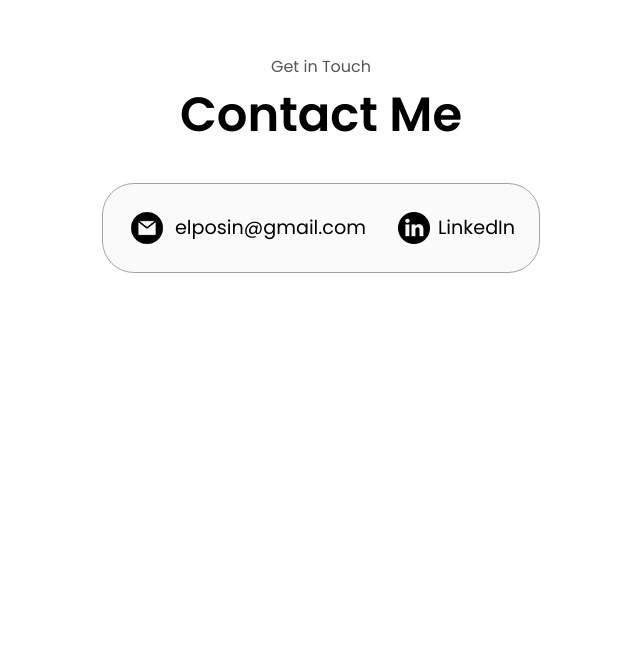
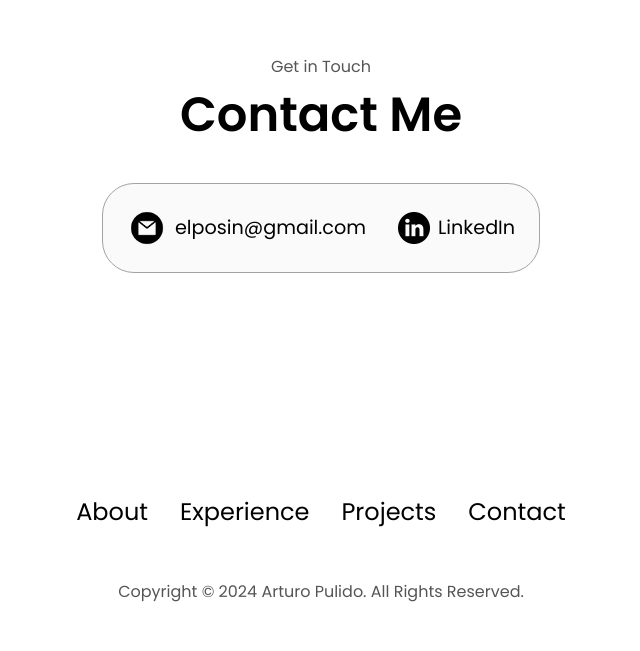
Before and after one commit to p0sin/portfolio-website, a plain HTML site: page index.html in a window 1280 px wide. Shown: the part 3197-3848 px from the top of the page, without its empty margins (319-959 px from the left). Before the commit the page ends 3640 px from the top, so only its background shows below. Drawn offline with Linux system fonts and the light colour scheme.

Commit message:
added footer

```diff
--- a/index.html
+++ b/index.html
@@ -328,6 +328,19 @@
             </div>
         </div>
     </section>
+    <footer>
+        <nav>
+            <div class="nav-links-container">
+                <ul class="nav-links">
+                    <li><a href="#about">About</a></li>
+                    <li><a href="#experience">Experience</a></li>
+                    <li><a href="#projects">Projects</a></li>
+                    <li><a href="#contact">Contact</a></li>
+                </ul>
+            </div>
+        </nav>
+        <p>Copyright &#169; 2024 Arturo Pulido. All Rights Reserved.</p>
+    </footer>
     <script src="script.js"></script>
 </body>
 </html>
--- a/style.css
+++ b/style.css
@@ -419,3 +419,14 @@ article .icon {
 .email-icon {
   height: 2.5rem
 }
+
+/* FOOTER SECTION */
+
+footer {
+  height: 26vh;
+  margin: 0 1rem;
+}
+
+footer p {
+  text-align: center;
+}
```
